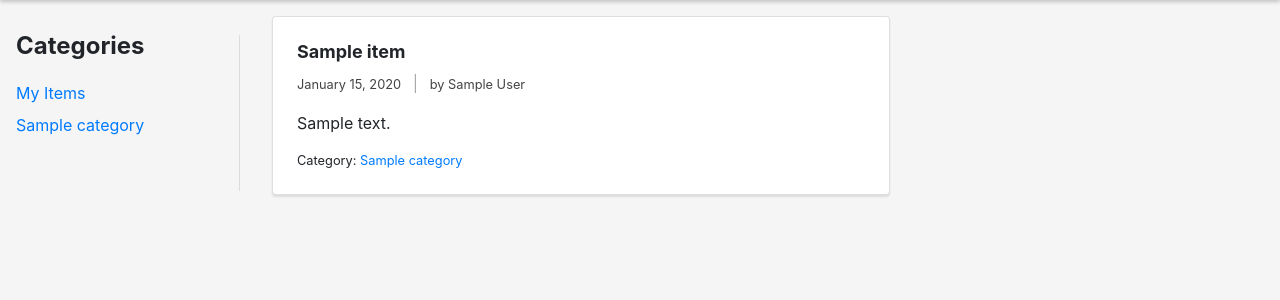
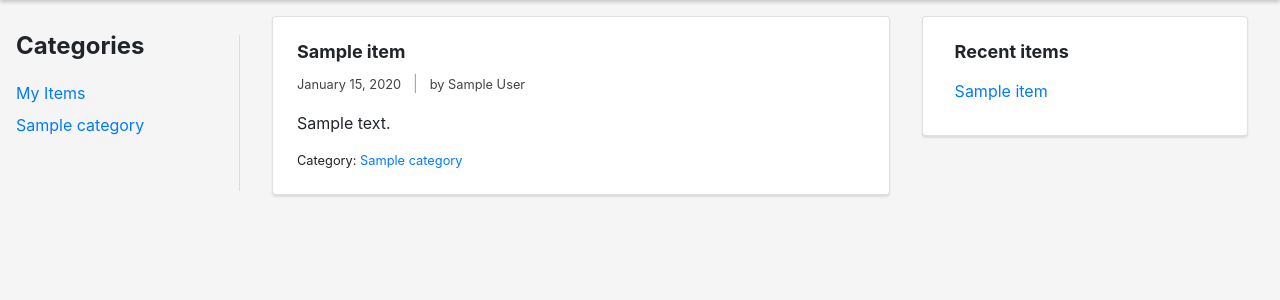
Before and after one commit to davidaik/item-catalog, a Flask app: page /item/1 in a window 1280 px wide. Shown: the part 48-348 px from the top of the page. Run offline with Flask 2, Linux system fonts and the light colour scheme; tables that the repository leaves empty hold one stand-in row (values such as "Sample post"); some libraries are stand-ins or nearby versions.

Commit message:
feat: Add recent items on sidebar

```diff
--- a/db_utils.py
+++ b/db_utils.py
@@ -75,6 +75,9 @@ def get_items(categoryId):
         return session.query(Item).order_by(desc(Item.created_at)).all()
     return session.query(Item).filter_by(category_id=categoryId).order_by(desc(Item.created_at)).all()
 
+def get_recent_items(count):
+    return session.query(Item).order_by(desc(Item.created_at)).limit(5).all()
+
 def get_user_items(user_id):
     return session.query(Item).filter_by(user_id=user_id).order_by(desc(Item.created_at)).all()
 
--- a/server.py
+++ b/server.py
@@ -190,6 +190,7 @@ def get_edit_item_page(id=0):
 def get_item_page(id):
     categories = db_utils.get_categories()
     item = db_utils.get_item(id)
+    recent_items = db_utils.get_recent_items(5)
     if item is None:
         return render_template('404.html')
     item.nice_date = '{month} {day}, {year}'.format(
@@ -205,6 +206,7 @@ def get_item_page(id):
         id=id,
         categories=categories,
         item=item,
+        recent_items=recent_items,
         CLIENT_ID=CLIENT_ID,
         signed_in=signed_in,
         is_user_admin=is_user_admin,
--- a/static/css/style.css
+++ b/static/css/style.css
@@ -131,6 +131,12 @@ a {
 
 .center {
     margin: 0 auto;
+}
+
+.singleline {
+	white-space: nowrap;
+	overflow: hidden;
+	text-overflow: ellipsis;
 }
 
 .interactive-bg {
@@ -458,4 +464,26 @@ a {
 
 #sidebar {
     width: 28%;
+    padding-right: 32px;
 }
+
+.sidebar-card.cardlayout {
+    padding-left: 0;
+    padding-right: 0;
+}
+
+.sidebar-card.cardlayout h3 {
+    padding: 0 32px;
+}
+
+a.sidebar-card-item {
+    display: block;
+    padding: 8px 32px;
+    text-decoration: none;
+    transition: all 200ms;
+}
+
+a.sidebar-card-item:hover {
+    text-decoration: none;
+    background: #dfdfdf;
+}
--- a/templates/item.html
+++ b/templates/item.html
@@ -24,8 +24,11 @@
 {% endblock %}
 
 {% block sidebar %}
-<div id="recent-items">
-
+<div id="recent-items" class="sidebar-card card cardlayout">
+    <h3>Recent items</h3>
+    {% for recent_item in recent_items %}
+    <a href="#" class="sidebar-card-item singleline">{{ recent_item.name }}</a>
+    {% endfor %}
 </div>
 {% endblock %}
 
```
